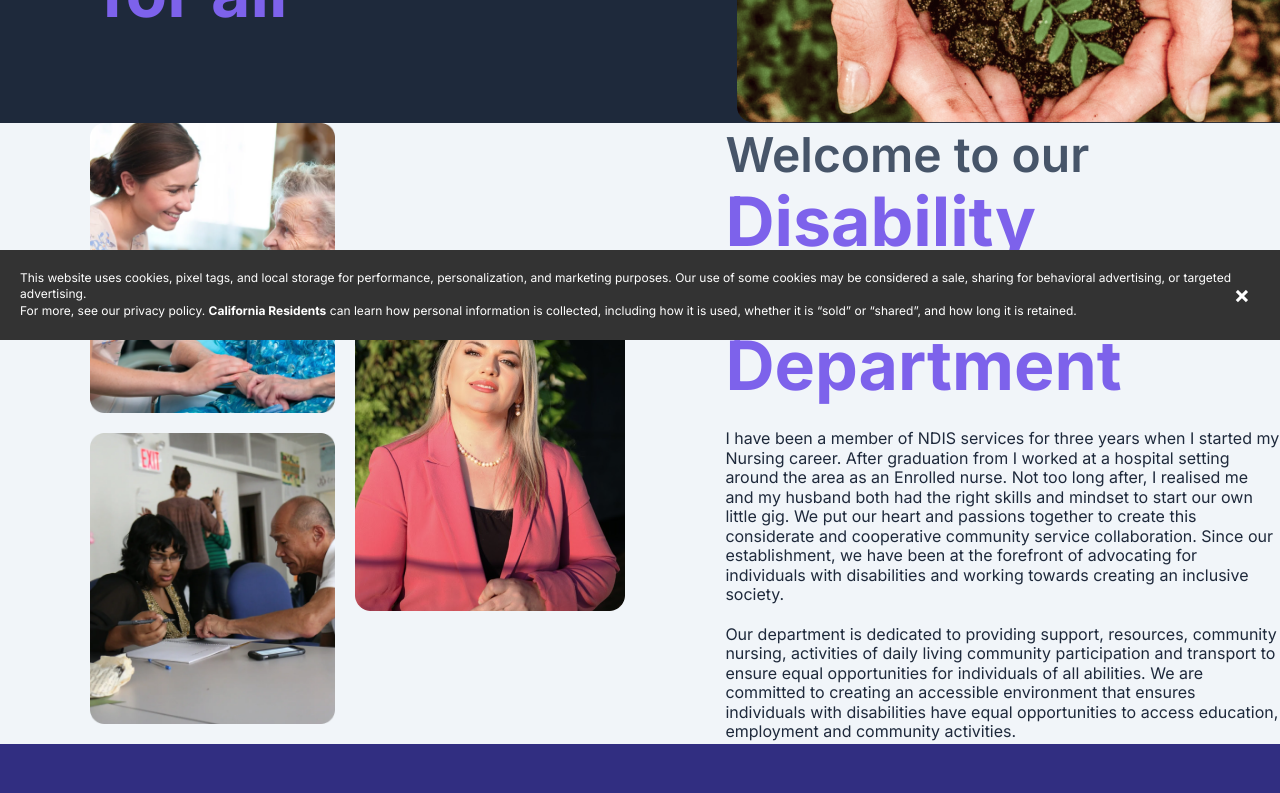
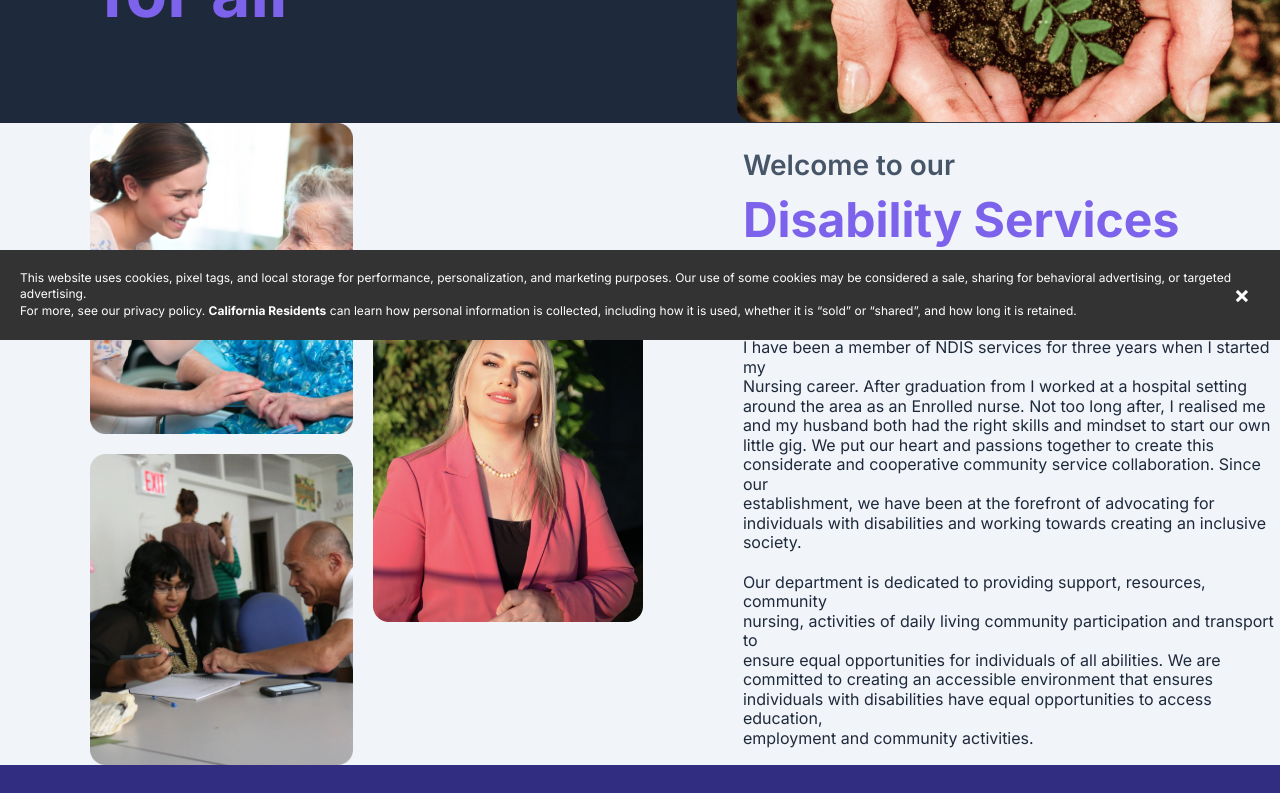
Before and after one commit to WebGhpTech/Serene-Qcare, a React (Vite) app: page /about in a window 1280 px wide. Shown: the part 460-1253 px from the top of the page. Built offline with nearby package versions, Linux system fonts and the light colour scheme.

Commit message:
Update About.jsx

```diff
--- a/src/pages/About.jsx
+++ b/src/pages/About.jsx
@@ -29,7 +29,7 @@ const About = () => {
    </div>
 <div className='bg-textGray h-screen'>
    <div className=' ml-[50px]  flex xl:justify-wrap items-center max-xl:flex-col-reverse gap-5 max-container max-sm:mt-60 h-[796] '>
-     <div className="gap-5 mb-5 md:ml-10  ">
+     <div className="gap-5  md:ml-10  ">
         <img
           src={who1}
           width={270}
@@ -56,8 +56,8 @@ const About = () => {
       <div className="flex">
 
         <div className='ml-20 '>
-           <h4 className='text-darkGray font-semibold text-4xl'>Welcome to our </h4>
-           <h1 className='text-primary text-7xl font-bold '><span>Disability Services <br/>Department</span></h1>
+           <h4 className='text-darkGray font-semibold text-3xl'>Welcome to our </h4>
+           <h1 className='text-primary text-4xl font-bold '><span>Disability Services <br/>Department</span></h1>
            <p className='text-secondary text-base mt-7 '>I have been a member of NDIS services for three years when I started my <br/> Nursing career. After graduation from I worked at a hospital setting <br/>
            around the area as an Enrolled nurse. Not too long after, I realised me <br/>
            and my husband both had the right skills and mindset to start our own <br/>
```
